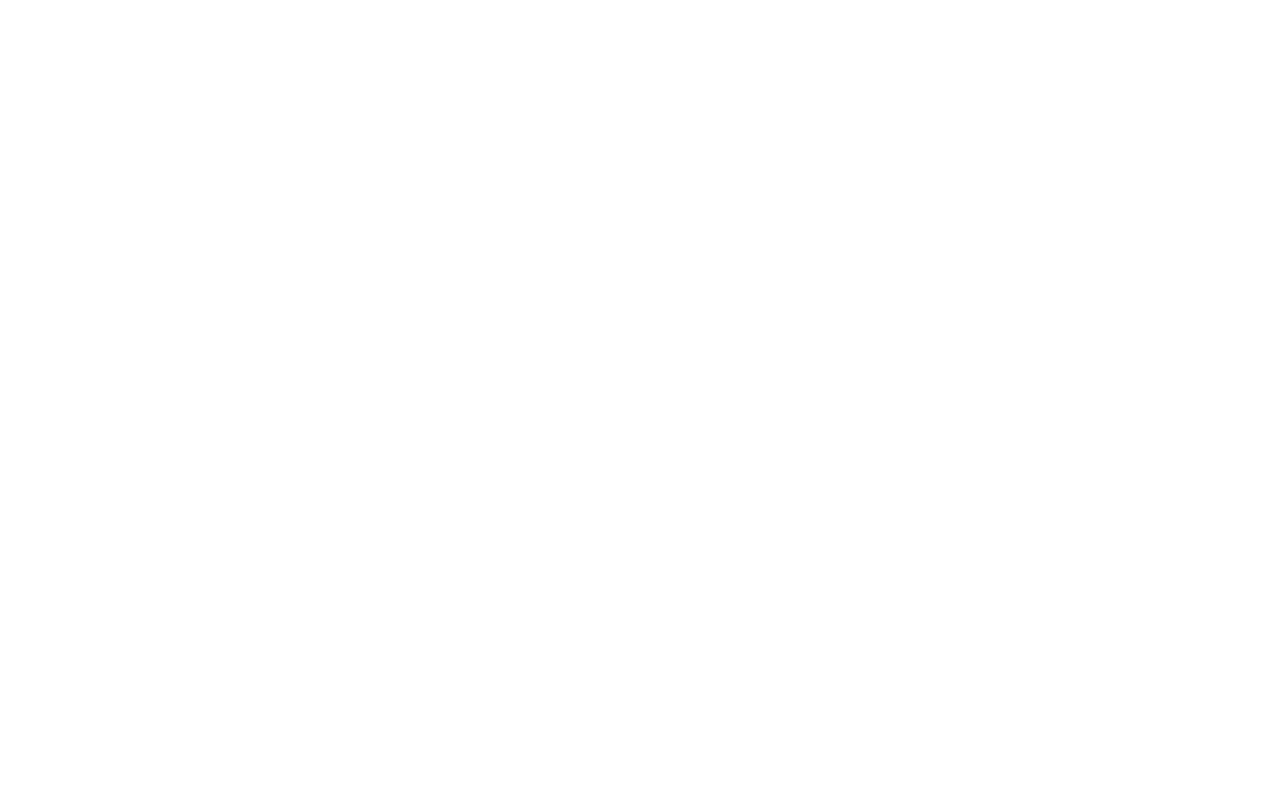
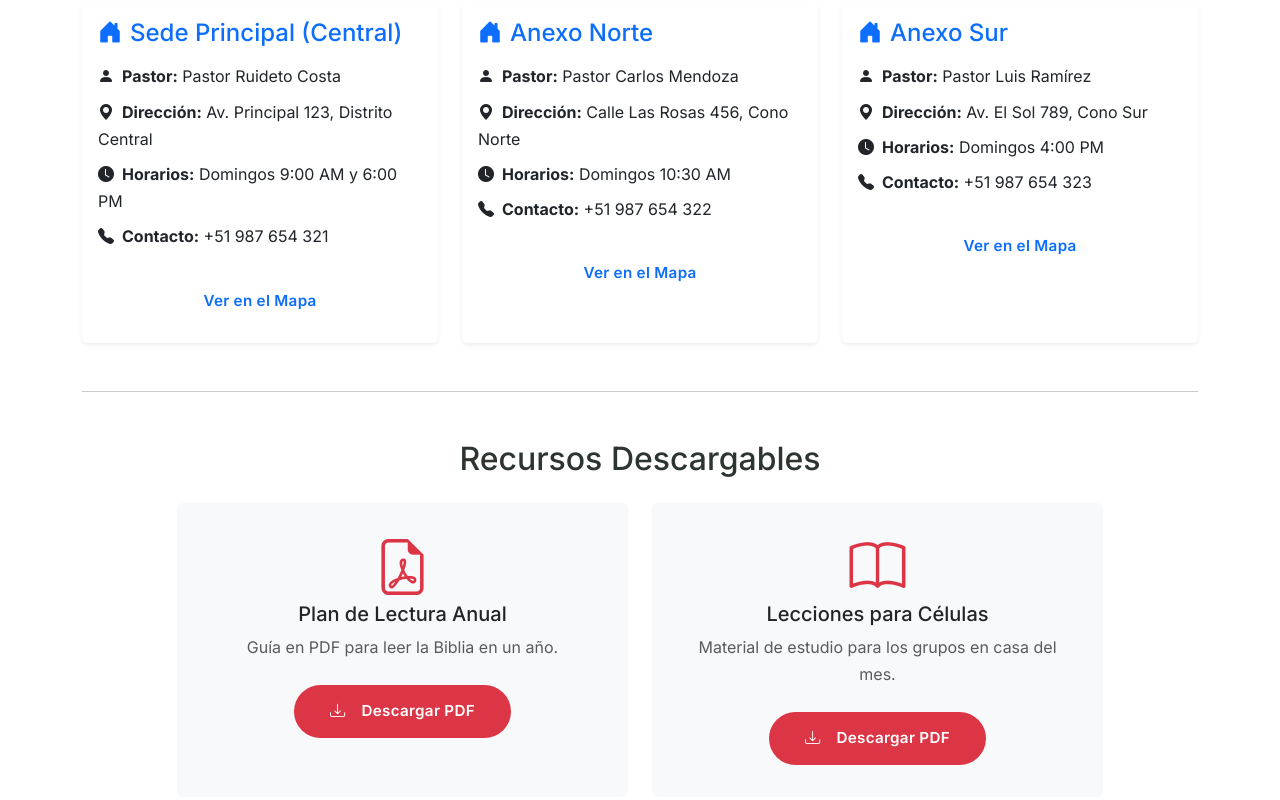
Before and after one commit to gerargram2006/Pagina-Iglesia, a React (Vite) app: page /anexos in a window 1280 px wide. Before the commit this address had no page. Shown: the part 540-1340 px from the top of the page. Before the commit the page ends 800 px from the top, so only its background shows below. Built offline with nearby package versions, Linux system fonts and the light colour scheme.

Commit message:
feat: agregar página de Anexos con sedes de la iglesia

```diff
--- a/src/App.jsx
+++ b/src/App.jsx
@@ -7,6 +7,7 @@
 import Pastores from './pages/Pastores';
 import Eventos from './pages/Eventos';
 import Contacto from './pages/Contacto';
+import Anexos from './pages/Anexos';
 import Login from './pages/Login';
 import Admin from './pages/Admin';
 
@@ -29,6 +30,7 @@
                         <Route path="quienes-somos" element={<QuienesSomos />} />
                         <Route path="pastores" element={<Pastores />} />
                         <Route path="eventos" element={<Eventos />} />
+                        <Route path="anexos" element={<Anexos />} />
                         <Route path="contacto" element={<Contacto />} />
                     </Route>
                     <Route path="/login" element={<Login />} />
--- a/src/components/NavBar.jsx
+++ b/src/components/NavBar.jsx
@@ -57,6 +57,9 @@
                             <Link className={`nav-link ${path === '/eventos' ? 'active' : ''}`} to="/eventos">Eventos</Link>
                         </li>
                         <li className="nav-item">
+                            <Link className={`nav-link ${path === '/anexos' ? 'active' : ''}`} to="/anexos">Anexos</Link>
+                        </li>
+                        <li className="nav-item">
                             <Link className={`nav-link ${path === '/contacto' ? 'active' : ''}`} to="/contacto">Contacto</Link>
                         </li>
                         <li className="nav-item">
--- /dev/null
+++ b/src/pages/Anexos.jsx
@@ -0,0 +1,126 @@
+import React from 'react';
+import PageHeader from '../components/PageHeader'; // Asumiendo que tienes este componente
+
+const Anexos = () => {
+    // Datos de prueba para tus Sedes/Anexos (Luego lo puedes conectar a tu backend)
+    const sedes = [
+        {
+            id: 1,
+            nombre: "Sede Principal (Central)",
+            pastor: "Pastor Ruideto Costa",
+            direccion: "Av. Principal 123, Distrito Central",
+            horario: "Domingos 9:00 AM y 6:00 PM",
+            contacto: "+51 987 654 321",
+            mapaUrl: "#"
+        },
+        {
+            id: 2,
+            nombre: "Anexo Norte",
+            pastor: "Pastor Carlos Mendoza",
+            direccion: "Calle Las Rosas 456, Cono Norte",
+            horario: "Domingos 10:30 AM",
+            contacto: "+51 987 654 322",
+            mapaUrl: "#"
+        },
+        {
+            id: 3,
+            nombre: "Anexo Sur",
+            pastor: "Pastor Luis Ramírez",
+            direccion: "Av. El Sol 789, Cono Sur",
+            horario: "Domingos 4:00 PM",
+            contacto: "+51 987 654 323",
+            mapaUrl: "#"
+        }
+    ];
+
+    // Datos de prueba para la sección de Recursos
+    const recursos = [
+        {
+            id: 1,
+            titulo: "Plan de Lectura Anual",
+            descripcion: "Guía en PDF para leer la Biblia en un año.",
+            tipo: "PDF",
+            icono: "bi-file-earmark-pdf" // Usando Bootstrap Icons que tienes en tu proyecto
+        },
+        {
+            id: 2,
+            titulo: "Lecciones para Células",
+            descripcion: "Material de estudio para los grupos en casa del mes.",
+            tipo: "PDF",
+            icono: "bi-book"
+        }
+    ];
+
+    return (
+        <div className="anexos-page">
+            <PageHeader titulo="Nuestros Anexos y Recursos" />
+
+            <div className="container py-5">
+
+                {/* SECCIÓN DE ANEXOS (SEDES) */}
+                <div className="mb-5">
+                    <h2 className="text-center mb-4">Conoce Nuestras Sedes</h2>
+                    <p className="text-center text-muted mb-5">
+                        Encuentra una iglesia cerca de tu casa y únete a nuestra familia.
+                    </p>
+
+                    <div className="row g-4">
+                        {sedes.map((sede) => (
+                            <div className="col-md-4" key={sede.id}>
+                                <div className="card h-100 shadow-sm border-0">
+                                    <div className="card-body">
+                                        <h4 className="card-title text-primary mb-3">
+                                            <i className="bi bi-house-door-fill me-2"></i>
+                                            {sede.nombre}
+                                        </h4>
+                                        <p className="card-text mb-2">
+                                            <strong><i className="bi bi-person-fill me-2"></i>Pastor:</strong> {sede.pastor}
+                                        </p>
+                                        <p className="card-text mb-2">
+                                            <strong><i className="bi bi-geo-alt-fill me-2"></i>Dirección:</strong> {sede.direccion}
+                                        </p>
+                                        <p className="card-text mb-2">
+                                            <strong><i className="bi bi-clock-fill me-2"></i>Horarios:</strong> {sede.horario}
+                                        </p>
+                                        <p className="card-text mb-4">
+                                            <strong><i className="bi bi-telephone-fill me-2"></i>Contacto:</strong> {sede.contacto}
+                                        </p>
+                                        <button className="btn btn-outline-primary w-100">
+                                            Ver en el Mapa
+                                        </button>
+                                    </div>
+                                </div>
+                            </div>
+                        ))}
+                    </div>
+                </div>
+
+                <hr className="my-5" />
+
+                {/* SECCIÓN DE RECURSOS */}
+                <div>
+                    <h2 className="text-center mb-4">Recursos Descargables</h2>
+                    <div className="row g-4 justify-content-center">
+                        {recursos.map((recurso) => (
+                            <div className="col-md-5" key={recurso.id}>
+                                <div className="card border-0 bg-light p-3 text-center h-100">
+                                    <div className="card-body">
+                                        <i className={`bi ${recurso.icono} text-danger display-4 mb-3`}></i>
+                                        <h5 className="card-title">{recurso.titulo}</h5>
+                                        <p className="card-text text-muted">{recurso.descripcion}</p>
+                                        <button className="btn btn-danger mt-2">
+                                            <i className="bi bi-download me-2"></i> Descargar {recurso.tipo}
+                                        </button>
+                                    </div>
+                                </div>
+                            </div>
+                        ))}
+                    </div>
+                </div>
+
+            </div>
+        </div>
+    );
+};
+
+export default Anexos;
```
